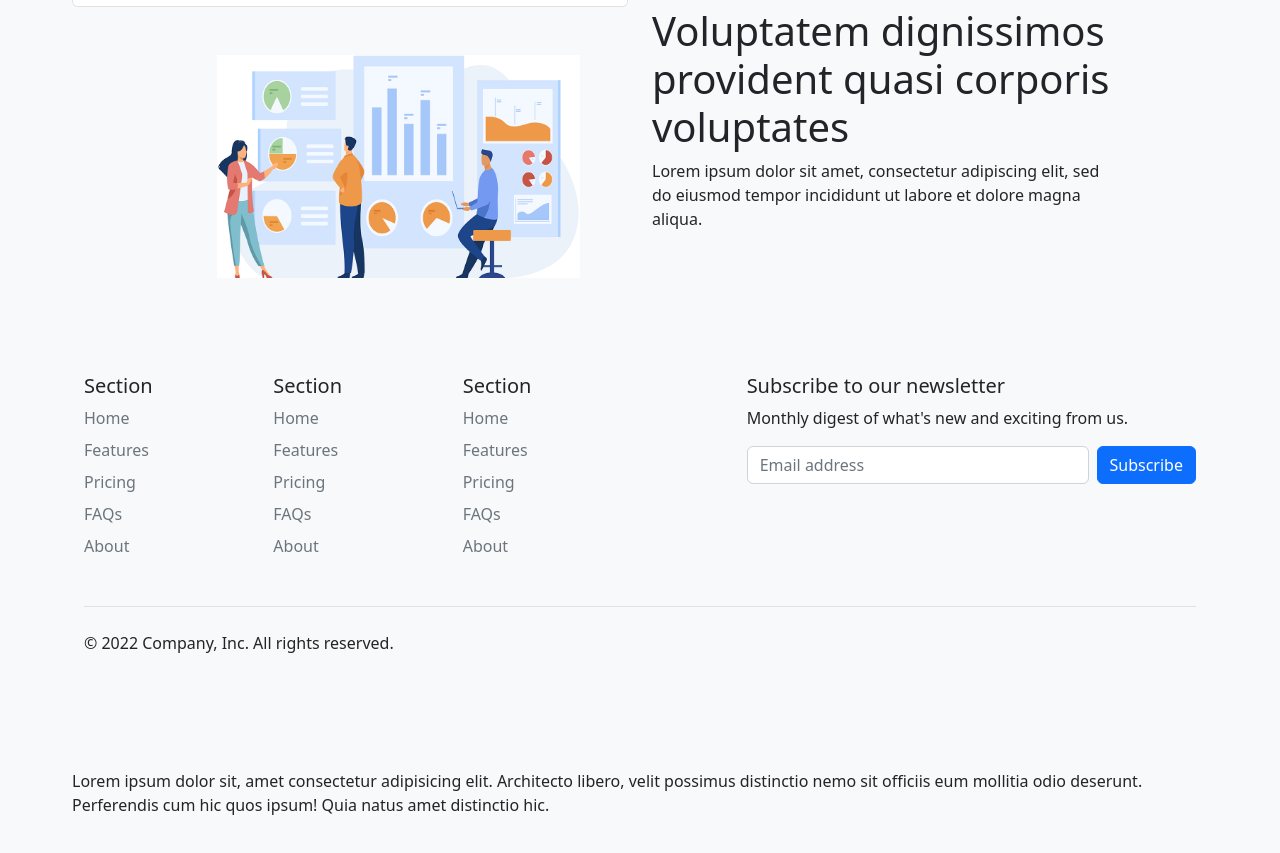
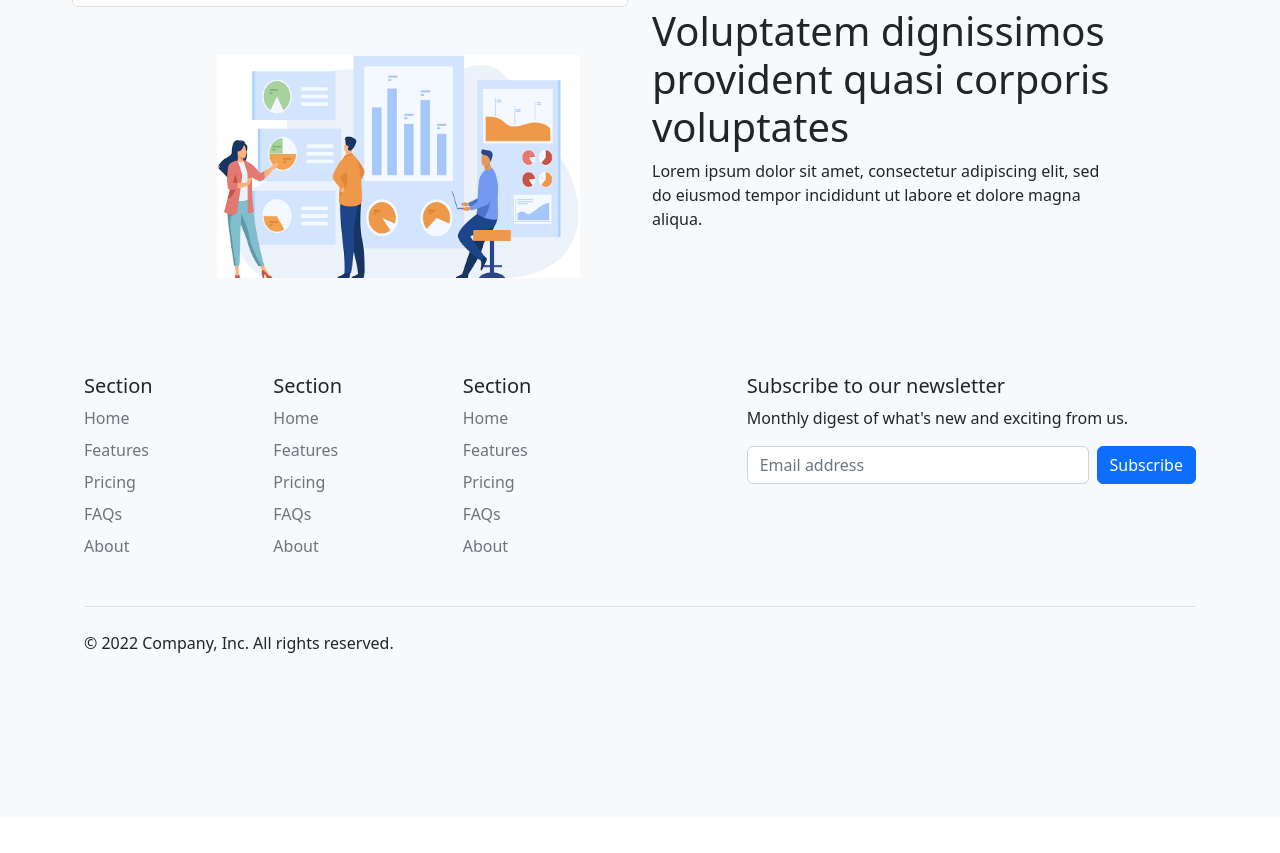
Before and after one commit to mronosta/my-first-repo, a plain HTML site: page landingpage.html in a window 1280 px wide. Shown: the part 1758-2611 px from the top of the page. After the commit the page ends 2575 px from the top, so only its background shows below. Drawn offline with Linux system fonts and the light colour scheme.

Commit message:
update my landing page

```diff
--- a/landingpage.html
+++ b/landingpage.html
@@ -408,11 +408,9 @@
                 </div>
 
 
-                <div class="p">
 
-                    Lorem ipsum dolor sit, amet consectetur adipisicing elit. Architecto libero, velit possimus
-                    distinctio nemo sit officiis eum mollitia odio deserunt. Perferendis cum hic quos ipsum! Quia natus
-                    amet distinctio hic.
+
+
                 </div>
 
                 <!-- end of footer -->
```
